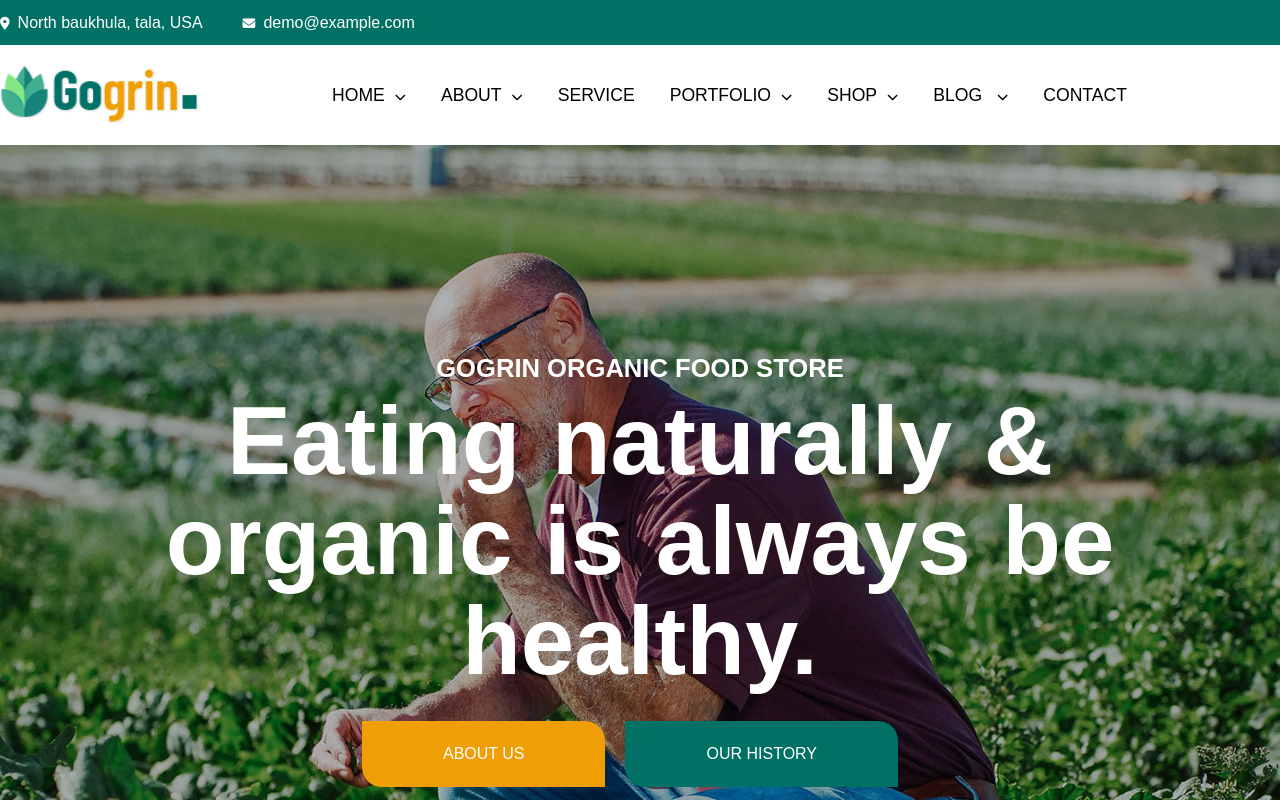
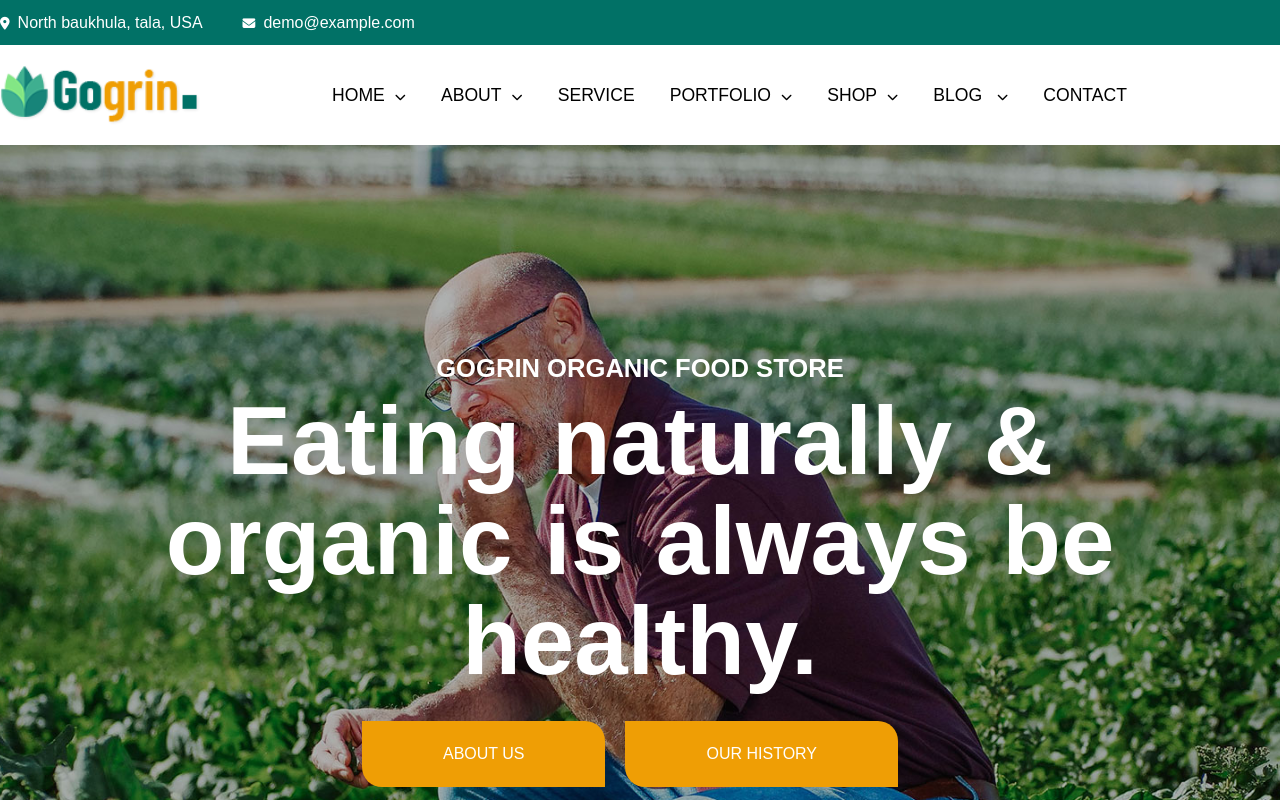
Before and after one commit to FraRussotto/proj-html-vuejs, a Vue app: page / in a window 1280 px wide. Shown: the top 800 px of the page. Built offline with nearby package versions, Linux system fonts and the light colour scheme; a small style sheet from the web is missing.

Commit message:
[add] hover in btn in jumbotron

```diff
--- a/src/components/partials/jumbotron.vue
+++ b/src/components/partials/jumbotron.vue
@@ -57,7 +57,7 @@
     color: white;
     border-radius: 0 20px;
     margin-right: 20px;
-    &:last-child{
+    &:hover{
       background-color: $green;
     }
   }
```
